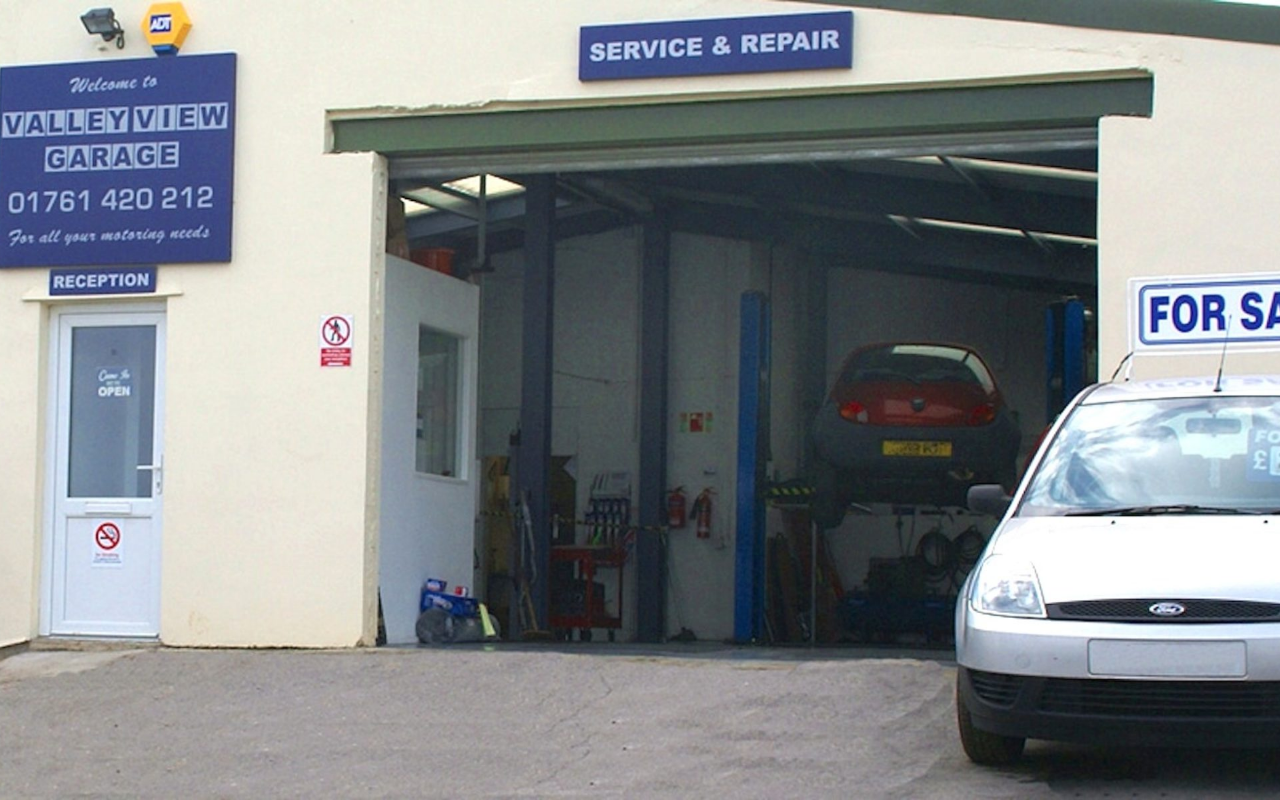
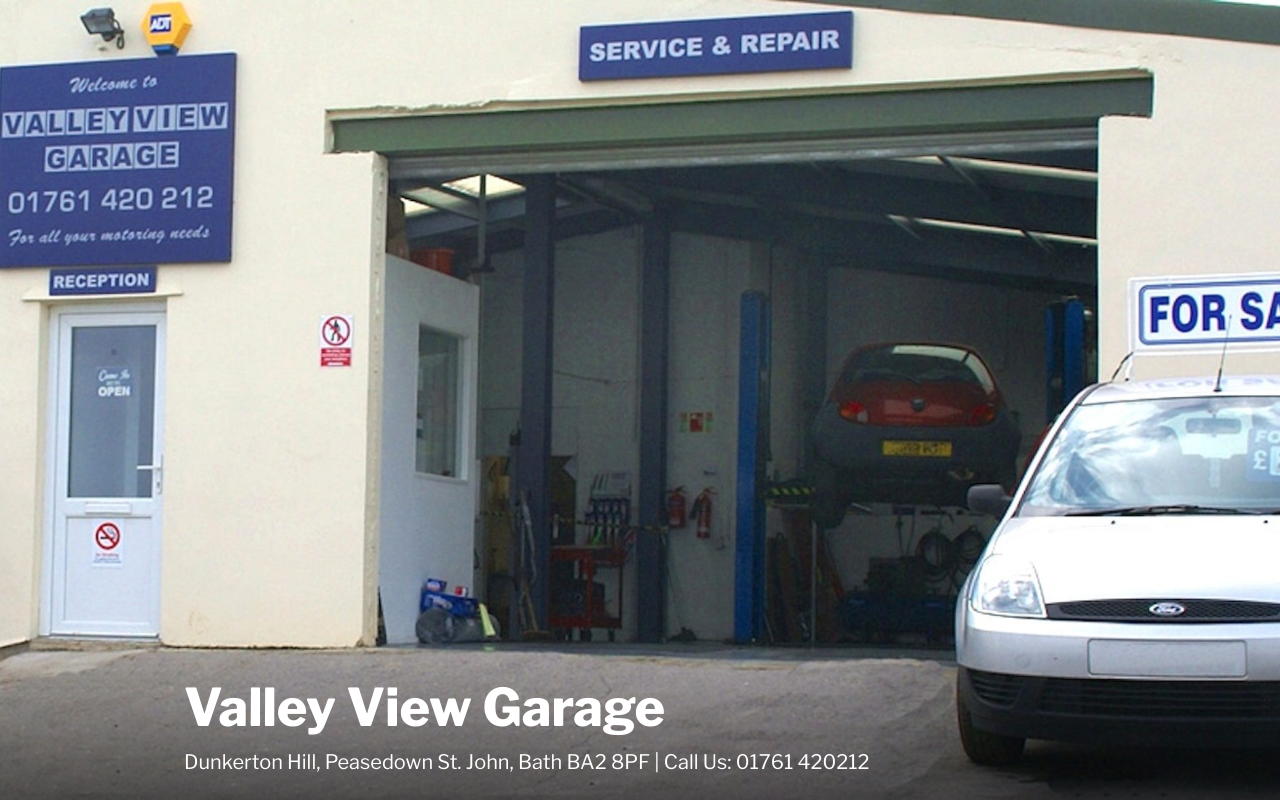
Before and after one commit to pauloaten/valleyviewgarage, a React (Vite) app: page / in a window 1280 px wide. Shown: the top 800 px of the page. Built offline with nearby package versions, Linux system fonts and the light colour scheme.

Commit message:
Overlay branding bar on hero image with gradient

```diff
--- a/src/ValleyViewGarage.jsx
+++ b/src/ValleyViewGarage.jsx
@@ -65,7 +65,6 @@
       {/* ── HEADER ─────────────────────────────────────────────────────────── */}
       <header id="masthead" className="relative">
         {/* Hero image */}
-        <div>
         <img
           src="/images/hero.jpg"
           width={2000}
@@ -75,20 +74,19 @@
           sizes="100vw"
           className="w-full block h-screen object-cover object-center"
         />
-        </div>
 
-        {/* Site branding bar */}
-        <div className="bg-white/85 py-6">
+        {/* Site branding bar — overlaid at bottom of hero */}
+        <div className="absolute bottom-0 left-0 right-0 py-6" style={{ background: "linear-gradient(to top, rgba(0,0,0,0.55), transparent)" }}>
           <div className="max-w-[960px] mx-auto px-6">
             <h1
-              className="font-bold text-[#132e62] leading-tight"
+              className="font-bold text-white leading-tight"
               style={{ fontSize: "3.25rem" }}
             >
-              <a href="/" rel="home" className="text-[#132e62] no-underline">
+              <a href="/" rel="home" className="text-white no-underline">
                 Valley View Garage
               </a>
             </h1>
-            <p className="text-[#132e62] text-xl mt-2">
+            <p className="text-white text-xl mt-2">
               Dunkerton Hill, Peasedown St. John, Bath BA2 8PF | Call Us: 01761 420212
             </p>
           </div>
```
Lines whose indentation alone changed are shown as unchanged.
